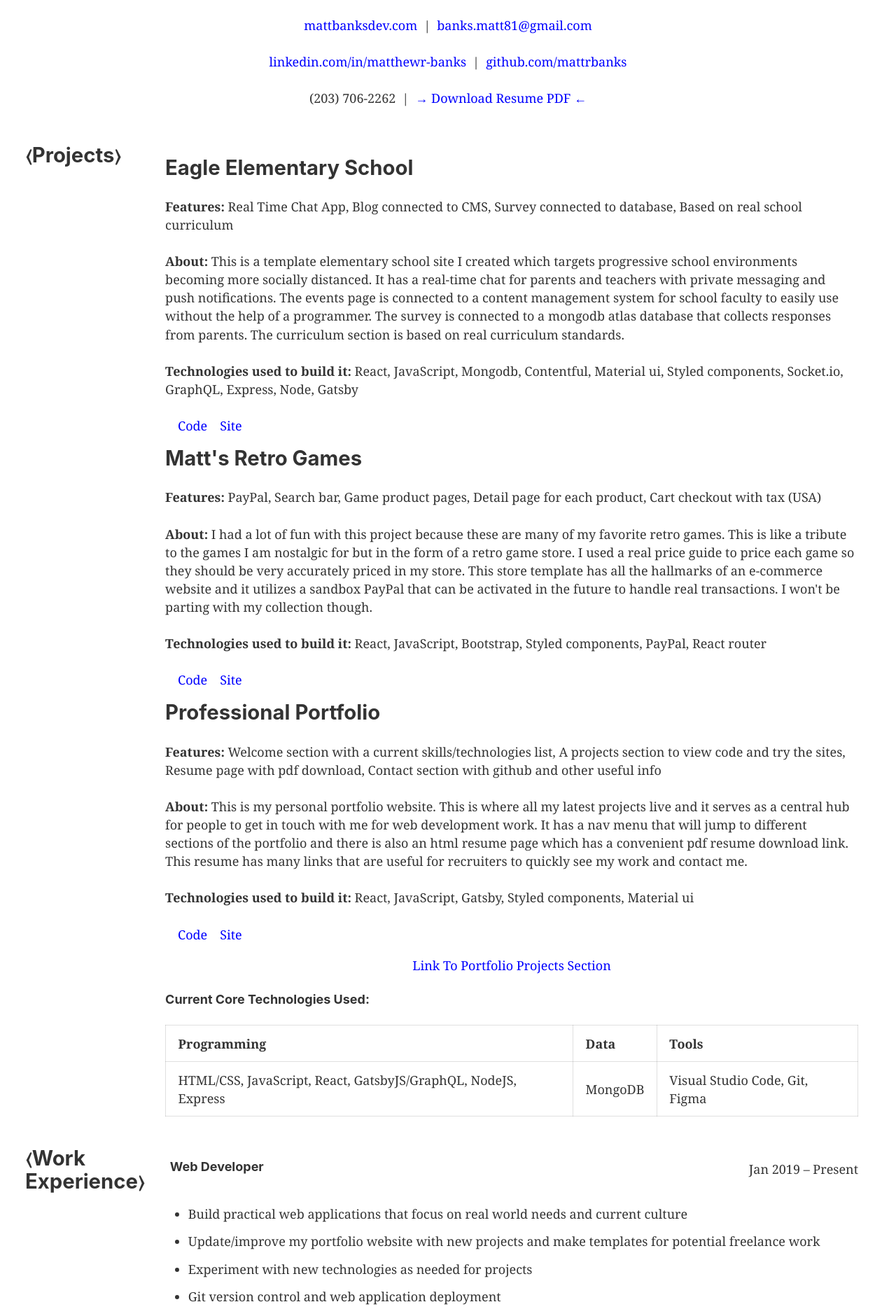
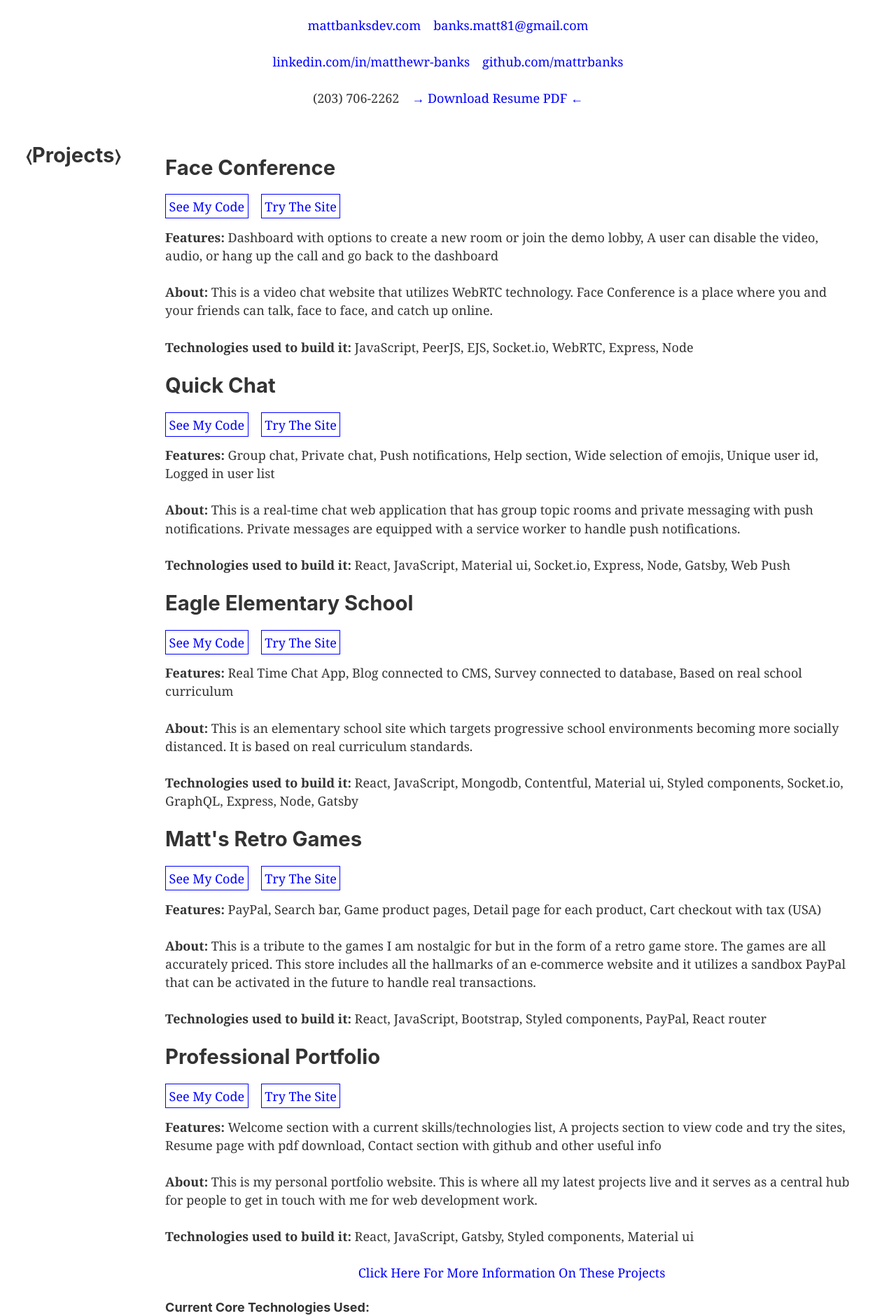
Before and after one commit to mattrbanks/professional-portfolio, a Gatsby site: page /resume in a window 1280 px wide. Shown: the part 142-2022 px from the top of the page at 70% size. Built offline with nearby package versions, Linux system fonts and the light colour scheme; Gatsby itself is replaced by a stand-in of ours.

Commit message:
Updated the downloadable pdf resume. Updated the projects section and resume page. Site is responsive.

```diff
--- a/src/pages/resume.js
+++ b/src/pages/resume.js
@@ -1,8 +1,8 @@
 import React from "react"
-import { Link } from "gatsby"
 import SEO from "../components/seo"
 import "../components/layout.css"
-import downloadFile from "../../resume/resume-matthew-r-banks-11-10-2020.pdf"
+import downloadFile from "../../resume/resume-matthew-r-banks-11-25-2020.pdf"
+import styled from "styled-components"
 
 const Resume = () => {
   return (
@@ -23,20 +23,9 @@ const Resume = () => {
         >
           <h1>Matthew Banks</h1>
           <h2>Web Developer</h2>
-          <div
-            style={{
-              display: "flex",
-              flexDirection: "column",
-              justifyContent: "space-around",
-            }}
-          >
-            <div
-              style={{
-                display: "flex",
-                flexDirection: "row",
-                justifyContent: "center",
-              }}
-            >
+          <ResumeDiv>
+            <div>
+              <div className={"contacts"}>
                 <p>
                   <a
                     href="https://mattbanksdev.com/"
@@ -51,7 +40,6 @@ const Resume = () => {
                     mattbanksdev.com
                   </a>
                 </p>{" "}
-              |
                 <p>
                   <a
                     href="mailto:banks.matt81@gmail.com"
@@ -67,13 +55,7 @@ const Resume = () => {
                   </a>
                 </p>{" "}
               </div>
-            <div
-              style={{
-                display: "flex",
-                flexDirection: "row",
-                justifyContent: "center",
-              }}
-            >
+              <div className={"contacts"}>
                 <p>
                   <a
                     href="https://www.linkedin.com/in/matthewr-banks"
@@ -88,7 +70,6 @@ const Resume = () => {
                     linkedin.com/in/matthewr-banks
                   </a>
                 </p>
-              |
                 <p>
                   <a
                     href="https://github.com/mattrbanks"
@@ -105,14 +86,8 @@ const Resume = () => {
                 </p>
               </div>
             </div>
-          <div
-            style={{
-              display: "flex",
-              flexDirection: "row",
-              justifyContent: "center",
-            }}
-          >
-            <p style={{ marginRight: "0.5rem" }}>(203) 706-2262</p>|
+            <div className={"contacts"}>
+              <p style={{ marginRight: "0.5rem" }}>(203) 706-2262</p>
               <p>
                 <a
                   href={downloadFile}
@@ -127,30 +102,144 @@ const Resume = () => {
                 </a>
               </p>
             </div>
+          </ResumeDiv>
         </div>
         <div style={{ display: "block" }}>
           <div className={"desktop-resume mobile-resume"}>
             <div style={{ marginRight: "1rem" }}>
               <h2 style={{ marginRight: "1.5rem" }}>&lang;Projects&rang;</h2>
             </div>
-            <div style={{ padding: "1rem", marginRight: "" }}>
+            <div style={{ padding: "1rem" }}>
+              <div>
+                <h2>Face Conference</h2>
+                <div style={{ margin: "0 0 1rem 0" }}>
+                  <a
+                    style={{
+                      color: "#0000FF",
+                      textDecoration: "none",
+                      border: "1px solid blue",
+                      padding: "0.25rem",
+                    }}
+                    href="https://github.com/mattrbanks/face-conference"
+                  >
+                    See My Code
+                  </a>
+                  <a
+                    style={{
+                      marginLeft: "1rem",
+                      color: "#0000FF",
+                      textDecoration: "none",
+                      border: "1px solid blue",
+                      padding: "0.25rem",
+                    }}
+                    href="https://face-conference.herokuapp.com/"
+                  >
+                    Try The Site
+                  </a>
+                </div>
+              </div>
+              <p>
+                <span style={{ fontWeight: "bold" }}>Features:</span> Dashboard
+                with options to create a new room or join the demo lobby, A user
+                can disable the video, audio, or hang up the call and go back to
+                the dashboard
+              </p>
+              <p>
+                <span style={{ fontWeight: "bold" }}>About:</span> This is a
+                video chat website that utilizes WebRTC technology. Face
+                Conference is a place where you and your friends can talk, face
+                to face, and catch up online.
+              </p>
+              <p>
+                <span style={{ fontWeight: "bold" }}>
+                  Technologies used to build it:
+                </span>{" "}
+                JavaScript, PeerJS, EJS, Socket.io, WebRTC, Express, Node
+              </p>
+              <div>
+                <h2>Quick Chat</h2>
+                <div style={{ margin: "0 0 1rem 0" }}>
+                  <a
+                    style={{
+                      color: "#0000FF",
+                      textDecoration: "none",
+                      border: "1px solid blue",
+                      padding: "0.25rem",
+                    }}
+                    href="https://github.com/mattrbanks/Quick-Chat"
+                  >
+                    See My Code
+                  </a>
+                  <a
+                    style={{
+                      marginLeft: "1rem",
+                      color: "#0000FF",
+                      textDecoration: "none",
+                      border: "1px solid blue",
+                      padding: "0.25rem",
+                    }}
+                    href="https://quick-chat.netlify.app/"
+                  >
+                    Try The Site
+                  </a>
+                </div>
+              </div>
+              <p>
+                <span style={{ fontWeight: "bold" }}>Features:</span> Group
+                chat, Private chat, Push notifications, Help section, Wide
+                selection of emojis, Unique user id, Logged in user list
+              </p>
+              <p>
+                <span style={{ fontWeight: "bold" }}>About:</span> This is a
+                real-time chat web application that has group topic rooms and
+                private messaging with push notifications. Private messages are
+                equipped with a service worker to handle push notifications.
+              </p>
+              <p>
+                <span style={{ fontWeight: "bold" }}>
+                  Technologies used to build it:
+                </span>{" "}
+                React, JavaScript, Material ui, Socket.io, Express, Node,
+                Gatsby, Web Push
+              </p>
+              <div>
                 <h2>Eagle Elementary School</h2>
+                <div style={{ margin: "0 0 1rem 0" }}>
+                  <a
+                    style={{
+                      color: "#0000FF",
+                      textDecoration: "none",
+                      border: "1px solid blue",
+                      padding: "0.25rem",
+                    }}
+                    href="https://github.com/mattrbanks/school-site-chat-survey-portfolio-project"
+                  >
+                    See My Code
+                  </a>
+                  <a
+                    style={{
+                      marginLeft: "1rem",
+                      color: "#0000FF",
+                      textDecoration: "none",
+                      border: "1px solid blue",
+                      padding: "0.25rem",
+                    }}
+                    href="https://eagle-elementary-school.netlify.app/"
+                  >
+                    Try The Site
+                  </a>
+                </div>
+              </div>
               <p>
                 <span style={{ fontWeight: "bold" }}>Features:</span> Real Time
                 Chat App, Blog connected to CMS, Survey connected to database,
                 Based on real school curriculum
               </p>
               <p>
-                <span style={{ fontWeight: "bold" }}>About:</span> This is a
-                template elementary school site I created which targets
-                progressive school environments becoming more socially
-                distanced. It has a real-time chat for parents and teachers with
-                private messaging and push notifications. The events page is
-                connected to a content management system for school faculty to
-                easily use without the help of a programmer. The survey is
-                connected to a mongodb atlas database that collects responses
-                from parents. The curriculum section is based on real curriculum
-                standards.
+                <span style={{ fontWeight: "bold" }}>About:</span> This is an
+                elementary school site which targets progressive school
+                environments becoming more socially distanced. It is based on
+                real curriculum standards.
               </p>
               <p>
                 <span style={{ fontWeight: "bold" }}>
@@ -159,40 +248,46 @@ const Resume = () => {
                 React, JavaScript, Mongodb, Contentful, Material ui, Styled
                 components, Socket.io, GraphQL, Express, Node, Gatsby
               </p>
-              <div style={{ margin: "1rem" }}>
+              <div>
+                <h2>Matt's Retro Games</h2>
+                <div style={{ margin: "0 0 1rem 0" }}>
                   <a
-                  style={{ color: "#0000FF", textDecoration: "none" }}
-                  href="https://github.com/mattrbanks/school-site-chat-survey-portfolio-project"
+                    style={{
+                      color: "#0000FF",
+                      textDecoration: "none",
+                      border: "1px solid blue",
+                      padding: "0.25rem",
+                    }}
+                    href="https://github.com/mattrbanks/retro-game-store-portfolio-project"
                   >
-                  Code
+                    See My Code
                   </a>
                   <a
                     style={{
                       marginLeft: "1rem",
                       color: "#0000FF",
                       textDecoration: "none",
+                      border: "1px solid blue",
+                      padding: "0.25rem",
                     }}
-                  href="https://eagle-elementary-school.netlify.app/"
+                    href="https://matts-retro-games.netlify.app/"
                   >
-                  Site
+                    Try The Site
                   </a>
                 </div>
-              <h2>Matt's Retro Games</h2>
+              </div>
               <p>
                 <span style={{ fontWeight: "bold" }}>Features:</span> PayPal,
                 Search bar, Game product pages, Detail page for each product,
                 Cart checkout with tax (USA)
               </p>
               <p>
-                <span style={{ fontWeight: "bold" }}>About:</span> I had a lot
-                of fun with this project because these are many of my favorite
-                retro games. This is like a tribute to the games I am nostalgic
-                for but in the form of a retro game store. I used a real price
-                guide to price each game so they should be very accurately
-                priced in my store. This store template has all the hallmarks of
-                an e-commerce website and it utilizes a sandbox PayPal that can
-                be activated in the future to handle real transactions. I won't
-                be parting with my collection though.
+                <span style={{ fontWeight: "bold" }}>About:</span> This is a
+                tribute to the games I am nostalgic for but in the form of a
+                retro game store. The games are all accurately priced. This
+                store includes all the hallmarks of an e-commerce website and it
+                utilizes a sandbox PayPal that can be activated in the future to
+                handle real transactions.
               </p>
               <p>
                 <span style={{ fontWeight: "bold" }}>
@@ -201,25 +296,34 @@ const Resume = () => {
                 React, JavaScript, Bootstrap, Styled components, PayPal, React
                 router
               </p>
-              <div style={{ margin: "1rem" }}>
+              <div>
+                <h2>Professional Portfolio</h2>
+                <div style={{ margin: "0 0 1rem 0" }}>
                   <a
-                  style={{ color: "#0000FF", textDecoration: "none" }}
-                  href="https://github.com/mattrbanks/retro-game-store-portfolio-project"
+                    style={{
+                      color: "#0000FF",
+                      textDecoration: "none",
+                      border: "1px solid blue",
+                      padding: "0.25rem",
+                    }}
+                    href="https://github.com/mattrbanks/professional-portfolio"
                   >
-                  Code
+                    See My Code
                   </a>
                   <a
                     style={{
                       marginLeft: "1rem",
                       color: "#0000FF",
                       textDecoration: "none",
+                      border: "1px solid blue",
+                      padding: "0.25rem",
                     }}
-                  href="https://matts-retro-games.netlify.app/"
+                    href="https://mattbanksdev.com/"
                   >
-                  Site
+                    Try The Site
                   </a>
                 </div>
-              <h2>Professional Portfolio</h2>
+              </div>
               <p>
                 <span style={{ fontWeight: "bold" }}>Features:</span> Welcome
                 section with a current skills/technologies list, A projects
@@ -230,11 +334,7 @@ const Resume = () => {
                 <span style={{ fontWeight: "bold" }}>About:</span> This is my
                 personal portfolio website. This is where all my latest projects
                 live and it serves as a central hub for people to get in touch
-                with me for web development work. It has a nav menu that will
-                jump to different sections of the portfolio and there is also an
-                html resume page which has a convenient pdf resume download
-                link. This resume has many links that are useful for recruiters
-                to quickly see my work and contact me.
+                with me for web development work.
               </p>
               <p>
                 <span style={{ fontWeight: "bold" }}>
@@ -242,31 +342,13 @@ const Resume = () => {
                 </span>{" "}
                 React, JavaScript, Gatsby, Styled components, Material ui
               </p>
-              <div style={{ margin: "1rem" }}>
+              <div style={{ textAlign: "center", marginBottom: "1.45rem" }}>
                 <a
                   style={{ color: "#0000FF", textDecoration: "none" }}
-                  href="https://github.com/mattrbanks/professional-portfolio"
+                  href="https://mattbanksdev.com/#projects"
                 >
-                  Code
+                  Click Here For More Information On These Projects
                 </a>
-                <a
-                  style={{
-                    marginLeft: "1rem",
-                    color: "#0000FF",
-                    textDecoration: "none",
-                  }}
-                  href="https://mattbanksdev.com/"
-                >
-                  Site
-                </a>
-              </div>
-              <div style={{ textAlign: "center", marginBottom: "1.45rem" }}>
-                <Link
-                  style={{ color: "#0000FF", textDecoration: "none" }}
-                  to="/#projects"
-                >
-                  Link To Portfolio Projects Section
-                </Link>
               </div>
               <div>
                 <h4>Current Core Technologies Used:</h4>
@@ -282,9 +364,9 @@ const Resume = () => {
                     <tr>
                       <td>
                         HTML/CSS, JavaScript, React, GatsbyJS/GraphQL, NodeJS,
-                        Express
+                        Express, PHP
                       </td>
-                      <td>MongoDB</td>
+                      <td>MongoDB, MySQL</td>
                       <td>Visual Studio Code, Git, Figma</td>
                     </tr>
                   </tbody>
@@ -345,7 +427,7 @@ const Resume = () => {
                 <div>Feb 2014 – Feb 2015</div>
               </div>
               <p>
-                Aerotek (3M Purification, Temporary)
+                3M Purification
                 <br />
                 Meriden, CT
               </p>
@@ -372,7 +454,7 @@ const Resume = () => {
                 <div>Aug 2010 – May 2011</div>
               </div>
               <p>
-                Reitman Personnel (454 Life Sciences, Temporary)
+                454 Life Sciences
                 <br />
                 Branford, CT
               </p>
@@ -425,12 +507,26 @@ const Resume = () => {
             </div>
           </div>
         </div>
-        <Link style={{ color: "#0000FF", textDecoration: "none" }} to="/">
-          Back to Portfolio
-        </Link>
+        <a
+          style={{ color: "#0000FF", textDecoration: "none" }}
+          href="https://mattbanksdev.com/"
+        >
+          Go To Portfolio Website
+        </a>
       </div>
     </React.Fragment>
   )
 }
 
 export default Resume
+
+const ResumeDiv = styled.div`
+  .contacts {
+    display: flex;
+    flex-direction: row;
+    justify-content: center;
+    @media (max-width: 455px) and (orientation: portrait) {
+      display: block;
+    }
+  }
+`
```
Also changed, not shown: src/pages/index.js (+129 -78 lines), 2 other files. Lines whose indentation alone changed are shown as unchanged.
